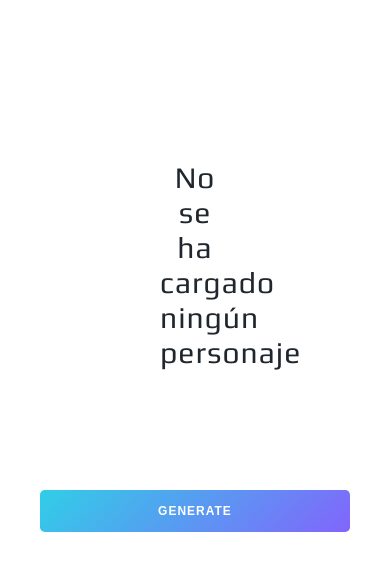
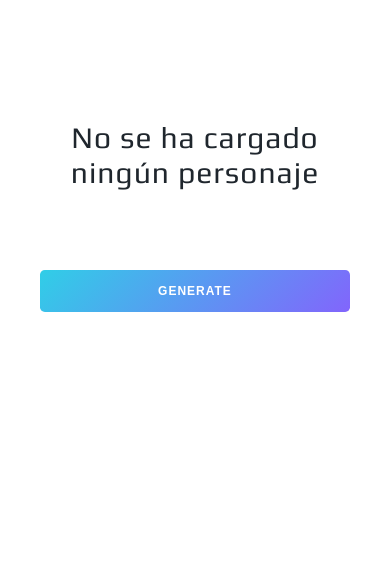
Before and after one commit to sneuder/rick_and_morty_random, a React (Vite) app: page / in a window 390 px wide. Shown: the top 570 px of the page. Built offline with nearby package versions, Linux system fonts and the light colour scheme.

Commit message:
responsive message

```diff
--- a/src/components/message/elements.js
+++ b/src/components/message/elements.js
@@ -6,8 +6,4 @@ export const Title = styled.h1`
   font-weight: 400;
   text-align: center;
   color: ${colors.primary};
-
-  @media (max-width: 550px) {
-    padding: 40px;
-  }
 `;
--- a/src/page/home/views/empty/elements.js
+++ b/src/page/home/views/empty/elements.js
@@ -1,5 +1,5 @@
 import styled from 'styled-components';
 
 export const ContainerMessage = styled.div`
-  padding: 80px;
+  padding: 80px 0;
 `;
```
